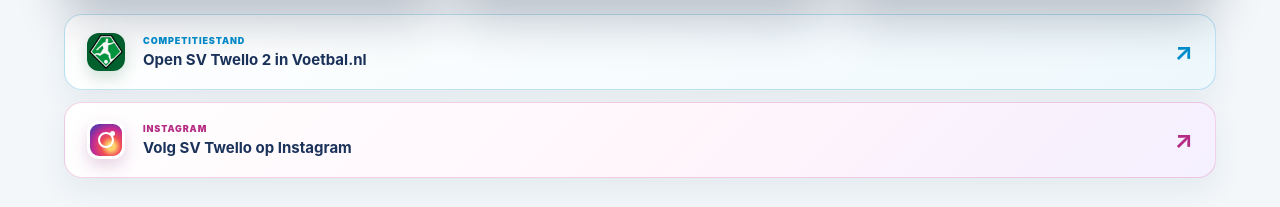
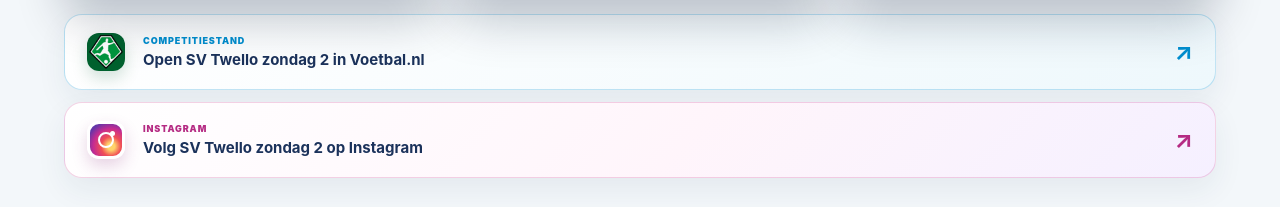
Before and after one commit to JPDH73/sv-twello-zondag-2-dashboard, a Next.js app: page / in a window 1280 px wide. Shown: the part 1876-2083 px from the top of the page. Built offline with nearby package versions, Linux system fonts and the light colour scheme.

Commit message:
Corrigeer namen in dashboardlinks

```diff
--- a/app/components/TeamDashboard.tsx
+++ b/app/components/TeamDashboard.tsx
@@ -331,8 +331,8 @@ function DashboardView({ data, program, onNavigate }: { data: TeamData; program:
       <Loser label="Meest te laat op wedstrijddag" awardTitle="Uitslaper" players={mostLate} score={(player) => player.totals.late} displayName={displayName} showScore={false} inlineNames cardScore={mostLate.length ? mostLate[0].totals.late : undefined}/>
     </div>
     <div className="dashboard-links">
-      <a className="standings-link voetbal-link" href={voetbalNlStandingsUrl} target="_blank" rel="noreferrer" onClick={openVoetbalNlStandings}><img src="./voetbal-nl-logo.png" alt="" aria-hidden="true"/><span><small>Competitiestand</small><strong>Open SV Twello 2 in Voetbal.nl</strong></span><b aria-hidden="true">↗</b></a>
-      <a className="standings-link instagram-link" href={instagramUrl} target="_blank" rel="noreferrer"><span className="instagram-mark" aria-hidden="true"><i/><b/></span><span><small>Instagram</small><strong>Volg SV Twello op Instagram</strong></span><b aria-hidden="true">↗</b></a>
+      <a className="standings-link voetbal-link" href={voetbalNlStandingsUrl} target="_blank" rel="noreferrer" onClick={openVoetbalNlStandings}><img src="./voetbal-nl-logo.png" alt="" aria-hidden="true"/><span><small>Competitiestand</small><strong>Open SV Twello zondag 2 in Voetbal.nl</strong></span><b aria-hidden="true">↗</b></a>
+      <a className="standings-link instagram-link" href={instagramUrl} target="_blank" rel="noreferrer"><span className="instagram-mark" aria-hidden="true"><i/><b/></span><span><small>Instagram</small><strong>Volg SV Twello zondag 2 op Instagram</strong></span><b aria-hidden="true">↗</b></a>
     </div>
     {selectedMatch && <MatchDetailsDrawer match={selectedMatch} players={data.players} staff={data.staff} onClose={() => setSelectedMatch(null)}/>}
   </>;
```
